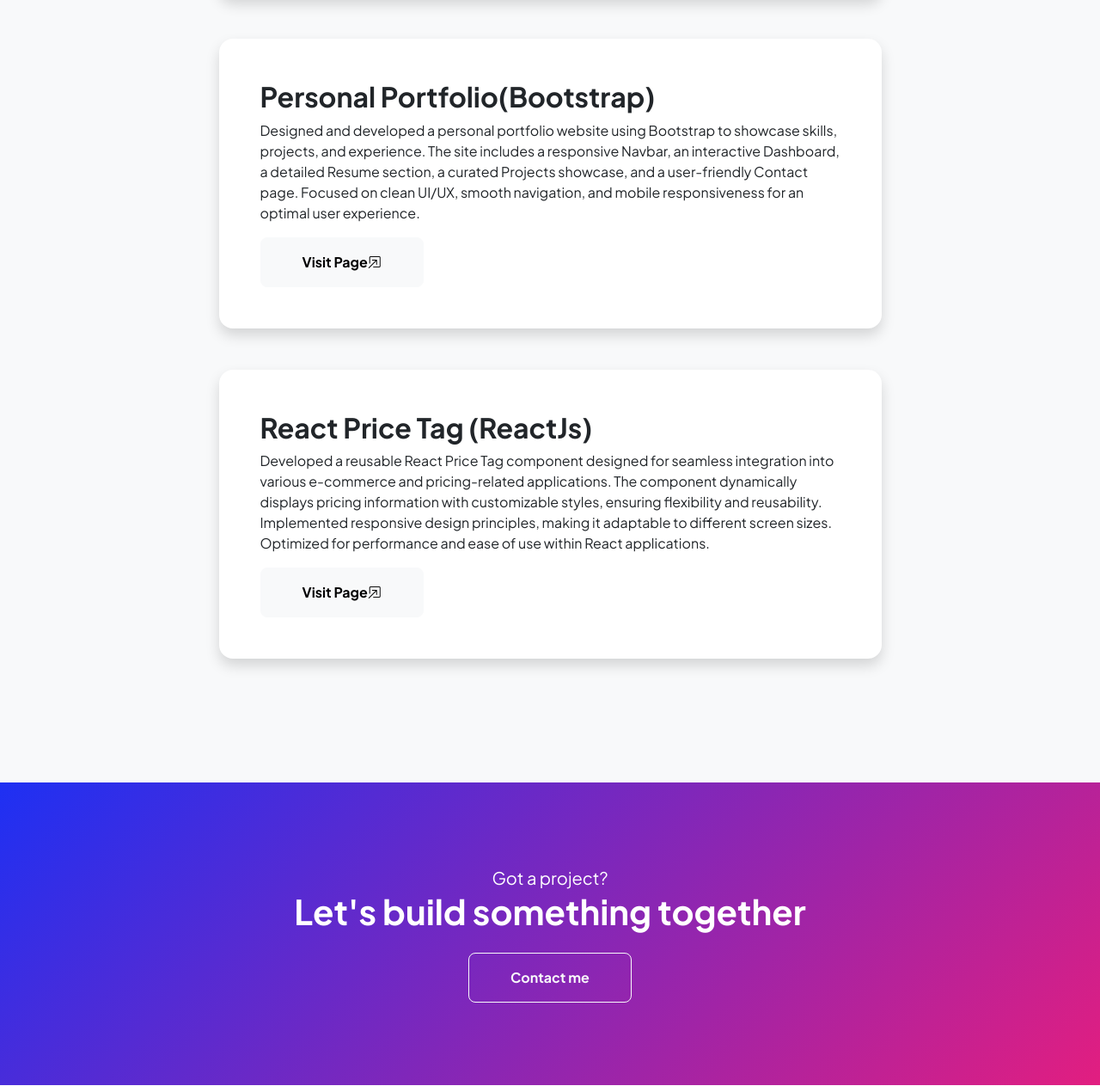
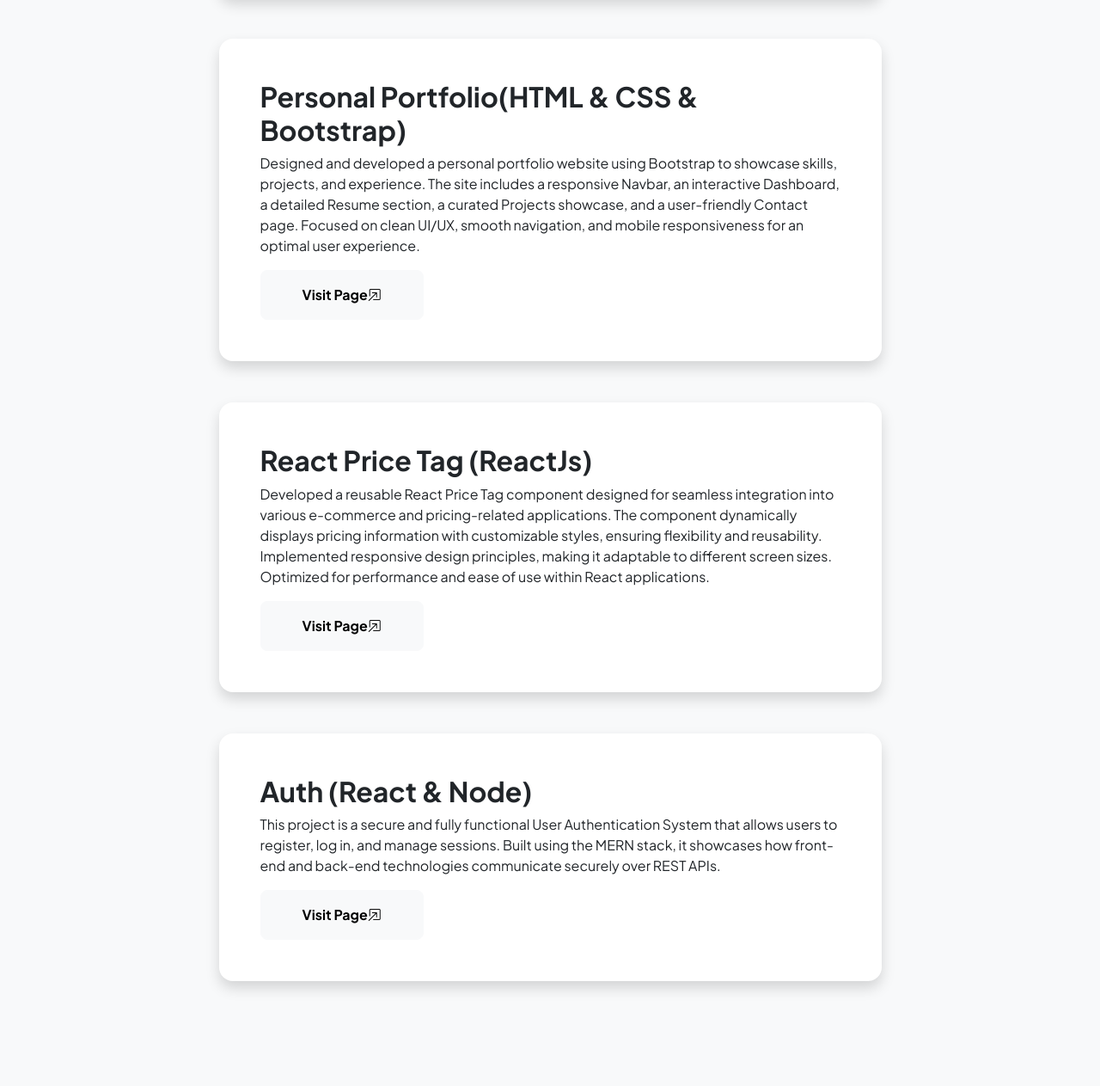
Before and after one commit to karthikeyan27guvi/Personal-Portfolio, a plain HTML site: page projects.html in a window 1280 px wide. Shown: the part 997-2260 px from the top of the page at 86% size. Drawn offline with nearby package versions, Linux system fonts and the light colour scheme; a script that the page names is missing.

Commit message:
save changes

```diff
--- a/projects.html
+++ b/projects.html
@@ -40,7 +40,7 @@
                                 <div class="card-body p-0">
                                     <div class="d-flex align-items-center">
                                         <div class="p-5">
-                                            <h2 class="fw-bolder">Freelance Marketplace(Full Stack)</h2>
+                                            <h2 class="fw-bolder">Freelance Marketplace(React & Node)</h2>
                                             <p>Developed a fully functional Freelance Marketplace application using the MERN stack. The platform allows freelancers to showcase their skills, connect with clients, and manage projects efficiently. Key features include user authentication, freelancer profiles, a secure payment system, real-time messaging, and a review system. Focused on delivering a seamless user experience through responsive design and efficient backend APIs. The project demonstrates expertise in full-stack development, emphasizing collaboration, scalability, and a user-centric approach</p>
                                             <a class="btn btn-light btn-lg px-5 py-3 fs-6 fw-bolder" href="https://freelancerjobportal.netlify.app" target="_blank">Visit Page<i class="bi bi-box-arrow-in-up-right"></i></a>
                                         </div>
@@ -62,7 +62,7 @@
                                 <div class="card-body p-0">
                                     <div class="d-flex align-items-center">
                                         <div class="p-5">
-                                            <h2 class="fw-bolder">Personal Portfolio(Bootstrap)</h2>
+                                            <h2 class="fw-bolder">Personal Portfolio(HTML & CSS & Bootstrap)</h2>
                                             <p>Designed and developed a personal portfolio website using Bootstrap to showcase skills, projects, and experience. The site includes a responsive Navbar, an interactive Dashboard, a detailed Resume section, a curated Projects showcase, and a user-friendly Contact page. Focused on clean UI/UX, smooth navigation, and mobile responsiveness for an optimal user experience.</p>
                                             <a class="btn btn-light btn-lg px-5 py-3 fs-6 fw-bolder" href="https://mypersonalportfolioxyz.netlify.app/" target="_blank">Visit Page<i class="bi bi-box-arrow-in-up-right"></i></a>
                                         </div>
@@ -76,6 +76,17 @@
                                             <h2 class="fw-bolder">React Price Tag (ReactJs)</h2>
                                             <p>Developed a reusable React Price Tag component designed for seamless integration into various e-commerce and pricing-related applications. The component dynamically displays pricing information with customizable styles, ensuring flexibility and reusability. Implemented responsive design principles, making it adaptable to different screen sizes. Optimized for performance and ease of use within React applications.</p>
                                             <a class="btn btn-light btn-lg px-5 py-3 fs-6 fw-bolder" href="https://reactpricecard27.netlify.app/" target="_blank">Visit Page<i class="bi bi-box-arrow-in-up-right"></i></a>
+                                        </div>
+                                    </div>
+                                </div>
+                            </div>
+                            <div class="card overflow-hidden shadow rounded-4 border-0 mb-5">
+                                <div class="card-body p-0">
+                                    <div class="d-flex align-items-center">
+                                        <div class="p-5">
+                                            <h2 class="fw-bolder">Auth (React & Node)</h2>
+                                            <p>This project is a secure and fully functional User Authentication System that allows users to register, log in, and manage sessions. Built using the MERN stack, it showcases how front-end and back-end technologies communicate securely over REST APIs.</p>
+                                            <a class="btn btn-light btn-lg px-5 py-3 fs-6 fw-bolder" href="https://registerkaroo.netlify.app/" target="_blank">Visit Page<i class="bi bi-box-arrow-in-up-right"></i></a>
                                         </div>
                                     </div>
                                 </div>
```
Also changed, not shown: js/scripts.js (deleted).
